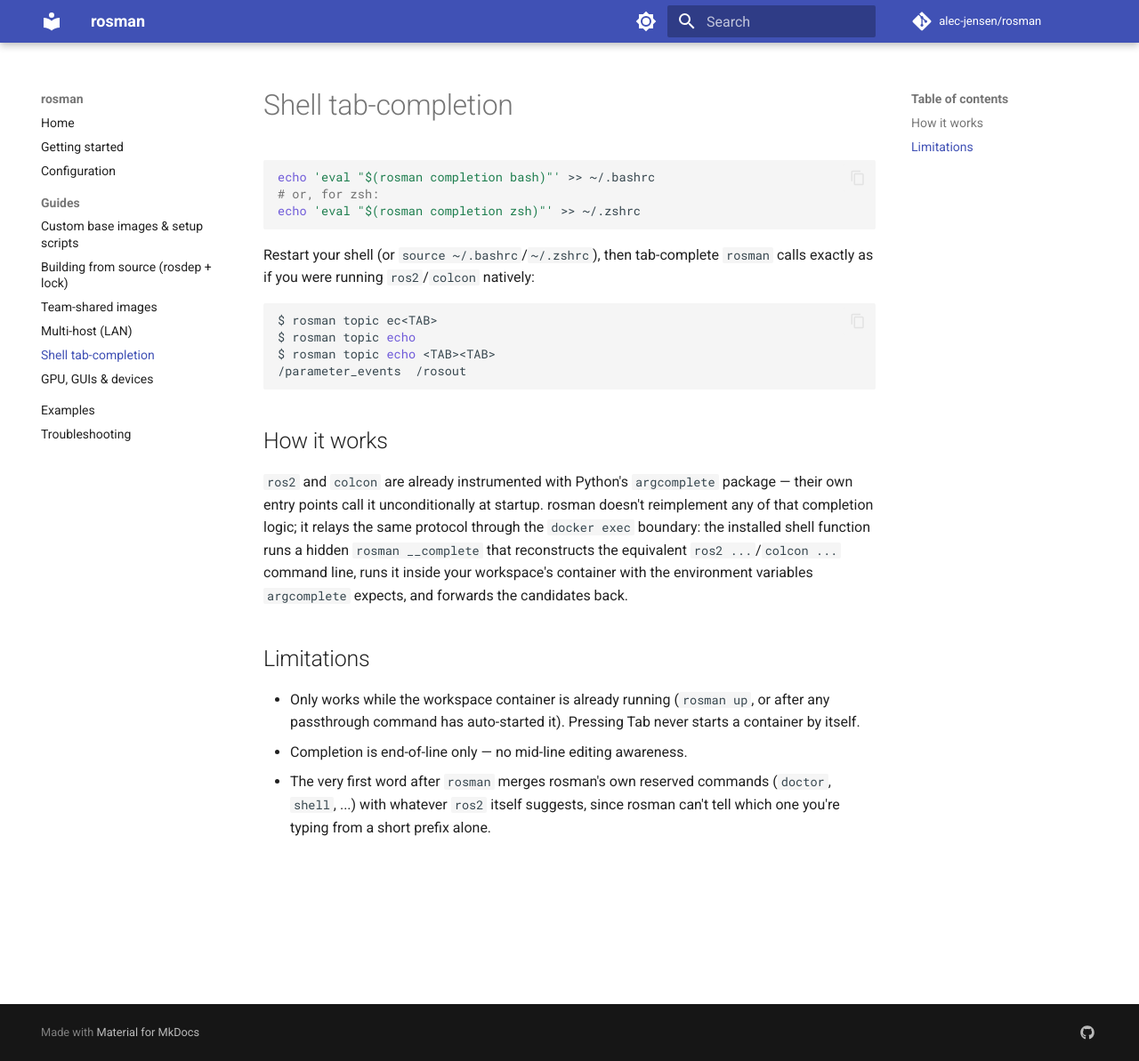
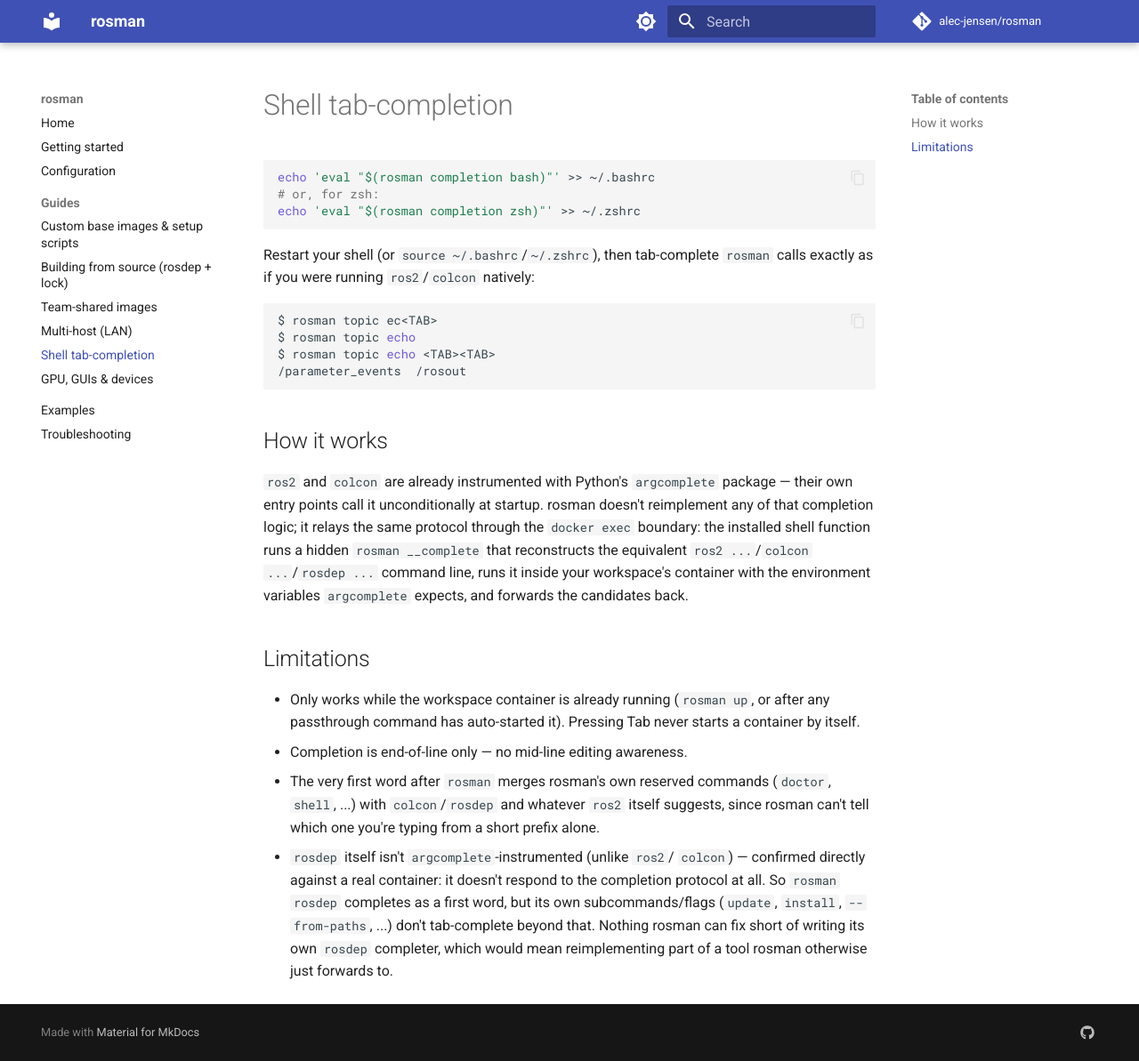
Before and after one commit to alec-jensen/rosman, an MkDocs documentation site: the page built from documentation/guides/tab-completion.md, in a window 1280 px wide and 1193 px high. Shown: the whole window at 89% size. Built offline with MkDocs 1.6.1 and Material for MkDocs 9.7.7, drawn with Linux system fonts in a browser that asks for light colours; comment, search, counter and statistics services are not loaded.

Commit message:
Fix rosdep tab-completion and surface real rosdep resolution errors
completion.py's own copy of the colcon/rosdep passthrough rule wasn't
updated when dispatch.py's was: `rosdep` fell through to the ros2-prefix
branch (querying a nonexistent `ros2 rosdep` subcommand), and neither
`colcon` nor `rosdep` was ever offered as a first-word completion
candidate at all. Fixed with a shared PASSTHROUGH_TOOL_NAMES constant.
Confirmed against a real container that rosdep itself isn't
argcomplete-instrumented, so its own subcommands/flags still won't
complete beyond the bare word -- documented as a real limitation, not
fixable without reimplementing part of rosdep.

Also fixed resolve_packages silently treating any rosdep --simulate
failure (confirmed: an unresolvable key exits 1 with a clear error) the
same as "nothing to install" -- now surfaces the real error instead.

Claude-Session: https://claude.ai/code/session_01EasTZbwGjiidhxLJoAYhNJ

```diff
--- a/documentation/guides/tab-completion.md
+++ b/documentation/guides/tab-completion.md
@@ -23,9 +23,9 @@ package — their own entry points call it unconditionally at startup. rosman
 doesn't reimplement any of that completion logic; it relays the same
 protocol through the `docker exec` boundary: the installed shell function
 runs a hidden `rosman __complete` that reconstructs the equivalent `ros2
-...`/`colcon ...` command line, runs it inside your workspace's container
-with the environment variables `argcomplete` expects, and forwards the
-candidates back.
+...`/`colcon ...`/`rosdep ...` command line, runs it inside your
+workspace's container with the environment variables `argcomplete`
+expects, and forwards the candidates back.
 
 ## Limitations
 
@@ -34,5 +34,13 @@ candidates back.
   Tab never starts a container by itself.
 - Completion is end-of-line only — no mid-line editing awareness.
 - The very first word after `rosman` merges rosman's own reserved commands
-  (`doctor`, `shell`, ...) with whatever `ros2` itself suggests, since
-  rosman can't tell which one you're typing from a short prefix alone.
+  (`doctor`, `shell`, ...) with `colcon`/`rosdep` and whatever `ros2`
+  itself suggests, since rosman can't tell which one you're typing from a
+  short prefix alone.
+- `rosdep` itself isn't `argcomplete`-instrumented (unlike `ros2`/
+  `colcon`) — confirmed directly against a real container: it doesn't
+  respond to the completion protocol at all. So `rosman rosdep` completes
+  as a first word, but its own subcommands/flags (`update`, `install`,
+  `--from-paths`, ...) don't tab-complete beyond that. Nothing rosman can
+  fix short of writing its own `rosdep` completer, which would mean
+  reimplementing part of a tool rosman otherwise just forwards to.
```
Also changed, not shown: docs/roadmap.md (+61 -0 lines), documentation/troubleshooting.md (+16 -1 lines), 5 other files.
